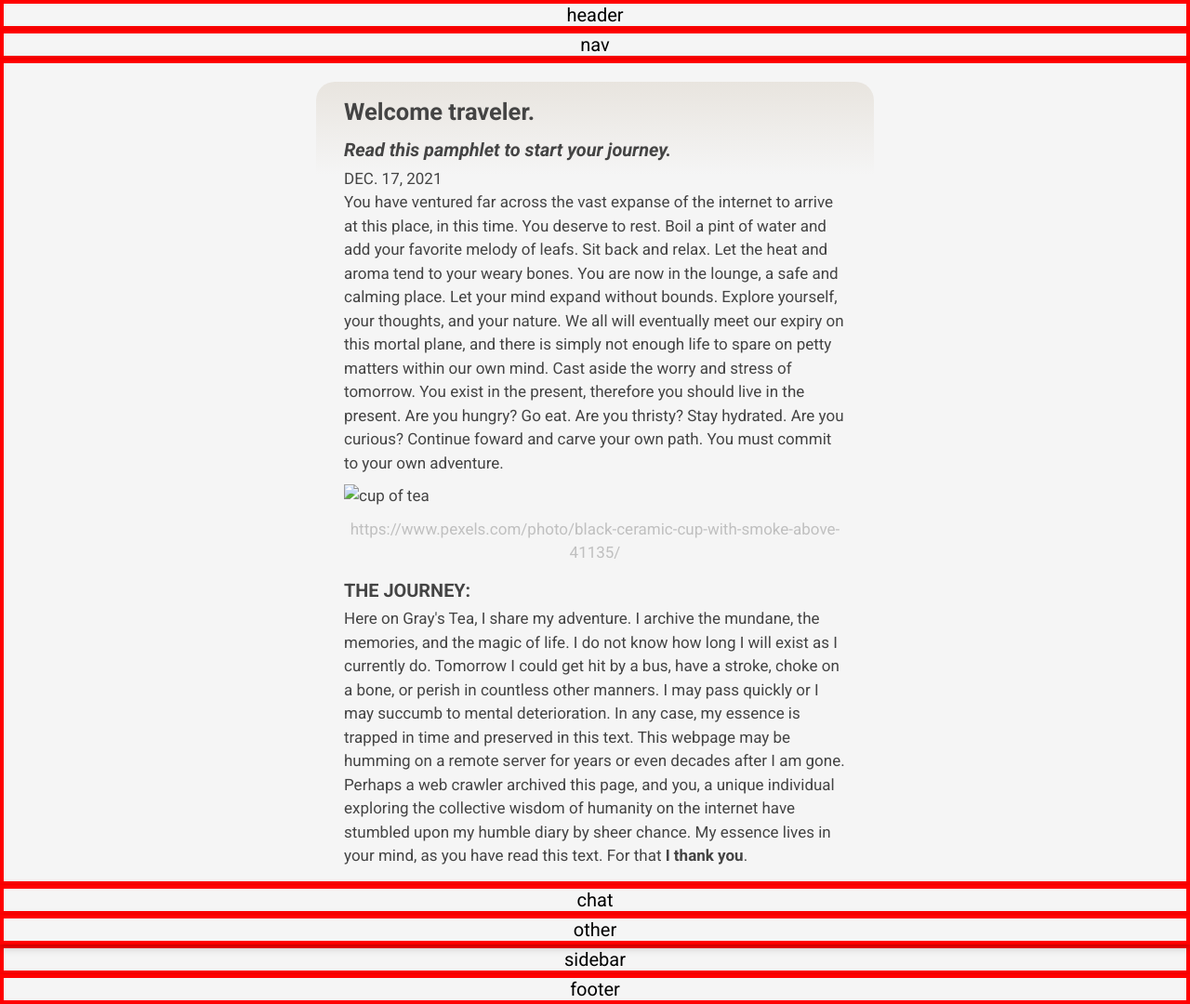
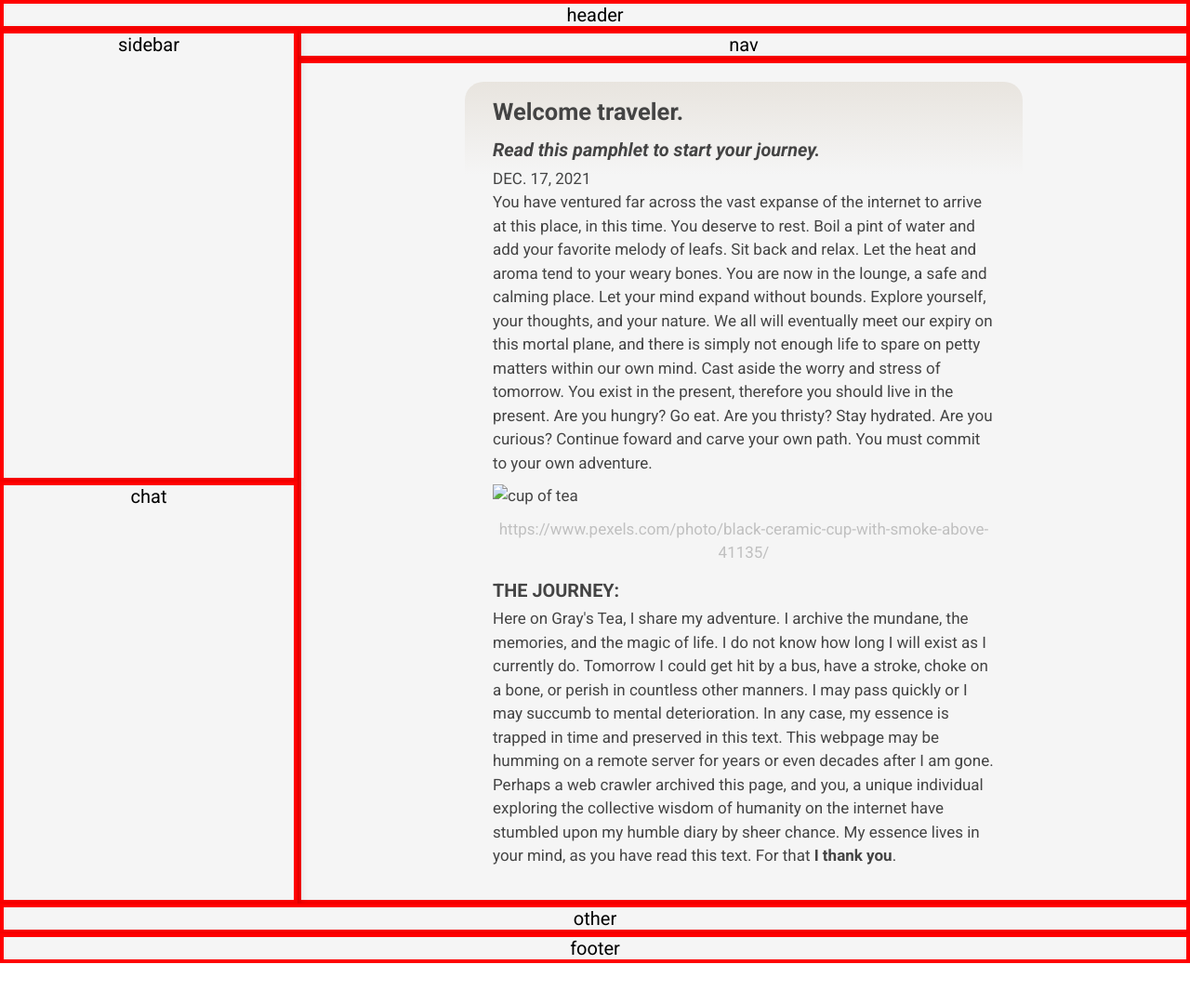
Before and after one commit to Graycot/GraysTea, a plain HTML site: page index.html in a window 1280 px wide. Shown: the whole page at 93% size. After the commit the page ends 1036 px from the top, so only its background shows below. Drawn offline with Linux system fonts and the light colour scheme.

Commit message:
Added tablet layout

```diff
--- a/CSS/document.css
+++ b/CSS/document.css
@@ -1,5 +1,5 @@
 .main-element {
-  margin: 1rem auto 0 auto;
+  margin: 1rem auto .5rem auto;
   max-width:600px;
   line-height:1.5;
   font-size: 17px;
--- a/CSS/index.css
+++ b/CSS/index.css
@@ -1,8 +1,22 @@
+/*                Layouts               */
+
+/* general boilerplate that grid-template-areas uses to define the classes affected by placement. */
+.header {grid-area: header;}
+.navigation {grid-area: nav;}
+.main {grid-area: main;}
+.sidebar {grid-area: sidebar;}
+.chat {grid-area: chat;}
+.other {grid-area: other;}
+.footer {grid-area: footer;}
+
+/* Mobile layout */
 .container{
   display: grid;
-  /*gap: .1rem 0rem;*/
-  background-color: hsla(36, 5%, 21%, 0.25);
-
+  /*
+  Determine sizing attributes of the horizontal rows. The mobile layout (this one) is easy to follow, since each element occupies the entire width of the screen.
+  auto is used to expand/shrink the parent item to the size of the child's content.
+  1fr uses up all of the space left after the auto's have used their required space.
+  */
   grid-template-rows: auto auto 1fr auto auto auto auto;
   grid-template-columns: 1fr;
   grid-template-areas:
@@ -14,48 +28,100 @@
   "sidebar"
   "footer"
   ;
-
-  text-align: center;
 }
 
-.header {grid-area: header;}
-.navigation {grid-area: nav;}
-.main {grid-area: main;}
-.sidebar {grid-area: sidebar;}
-.chat {grid-area: chat;}
-.other {grid-area: other;}
-.footer {grid-area: footer;}
+/* Tablet layout */
 
-.item {
-  background-color: #f5f5f5;
+@media (min-width: 1000px) {
 
-  box-shadow: 0px 3px 10px rgba(0, 0, 0, 0.25);
-  /*width:*/
-  margin: 0px;
-  border: 4px solid red;
+  .container{
+    display: grid;
+    /*
+    Determine sizing attributes of the horizontal rows. The mobile layout (this one) is easy to follow, since each element occupies the entire width of the screen.
+    auto is used to expand/shrink the parent item to the size of the child's content.
+    1fr uses up all of the space left after the auto's have used their required space.
+    */
+    grid-template-rows: auto auto 1fr 1fr auto auto;
+    grid-template-columns: 1fr 1fr 1fr 1fr;
+    grid-template-areas:
+    "header header header header"
+    "sidebar nav nav nav"
+    "sidebar main main main"
+    "chat main main main"
+    "other other other other"
+    "footer footer footer footer"
+    ;
+  }
+
+.sidebar,
+.wrap {
 }
 
 
-.container {
+
+
+
+
+
 }
 
+
+
+
+
+
+
+
+
+
+
+
+
+
+
+
+/*                .main and hardcoded heights (to fit the welcome.html embed without a scrollbar)               */
+
+/* mobile height */
 .main{
   height: 58rem;
 }
 
+/* mobile + (anything above the max width of .main-element in document.css) */
+/* the text area width increases, decreasing the needed height. */
 @media (min-width: calc(600px + 1rem)) {
   .main{
-    height: 44rem;
+    height: 45rem;
   }
 }
 
+/* super-wide monitors.  */
+/* the font size and max width of .main element are increased in document.css */
+/* the font makes the text area increase in height needed to display the embed without a scrollbar. */
 @media (min-width: calc(1800px)) {
   .main{
     height: 100vh;
   }
 }
 
+/* make the embed fill .main */
 .main-embed{
   height: 100%;
   width: 100%;
 }
+
+/*                temporary for dev purposes               */
+
+.container{
+  /*gap: .1rem 0rem;*/
+  background-color: hsla(36, 5%, 21%, 0.25);
+  text-align: center;
+}
+
+.item {
+  background-color: #f5f5f5;
+  box-shadow: 0px 3px 10px rgba(0, 0, 0, 0.25);
+  /*width:*/
+  margin: 0px;
+  border: 4px solid red;
+}
```
